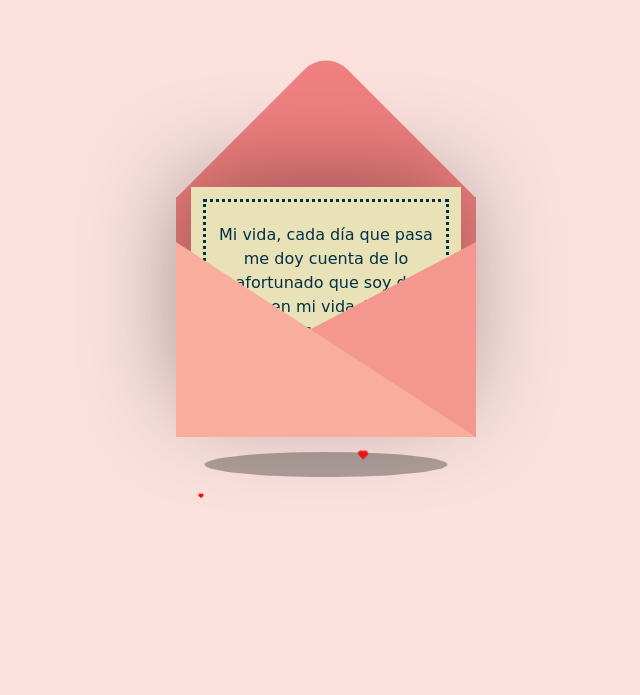
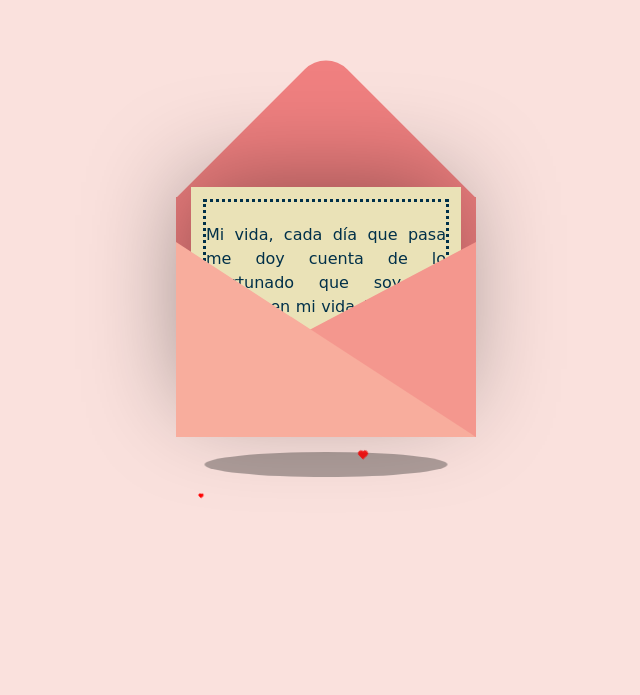
Before and after one commit to Sherman95/IvaLove, a website: page love letter.html in a window 1280 px wide. Shown: the part 121-816 px from the top of the page, without its empty margins (314-954 px from the left). Drawn offline with nearby package versions, Linux system fonts and the light colour scheme.

Commit message:
Update love letter.html

```diff
--- a/love letter.html
+++ b/love letter.html
@@ -9,7 +9,7 @@
   </head>
   <body>
     <audio id="background-music" autoplay loop>
-      <source src="song3.mp3" type="audio/mpeg">
+      <source src="audio/song3.mp3" type="audio/mpeg">
       Tu navegador no soporta el elemento de audio.
   </audio>
     <div class="container">
@@ -18,13 +18,18 @@
         <div class="front"></div>
         <div class="card">
           <div class="text">
-            <p>
+                     <p style="text-align: justify;">
               Mi vida, cada día que pasa me doy cuenta
               de lo afortunado que soy de tenerte en mi vida.
               Tu sonrisa ilumina mis días y tu amor llena mi corazón de alegría.
               Eres mi inspiración, mi fuerza y mi razón para seguir adelante.
               Te amo más de lo que las palabras pueden expresar.
-
+              Gracias por ser la persona maravillosa que eres.
+              Eres mi todo y siempre lo serás.
+              <br><br>
+              Te AMOOOOO ❤️❤️❤️❤️❤️❤️
+              <br><br>
+              <br><br>
               Te Puedo Preguntar Algo? ❤️
             </p>
           </div>
```
